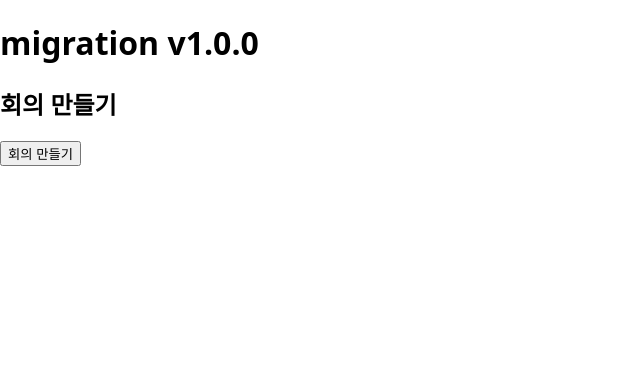
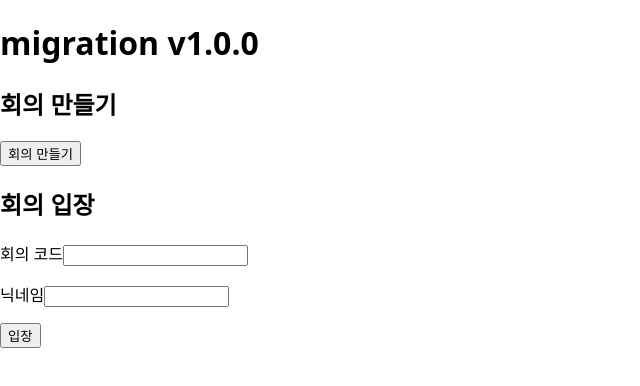
Before and after one commit to Beyond-Imagination/convene, a Next.js app in the folder apps/frontend/: page / in a window 1280 px wide. Shown: the top 386 px of the page, without its empty margins (0-640 px from the left). Built offline with nearby package versions, Linux system fonts and the light colour scheme; no server answers.

Commit message:
feat(frontend): JoinMeetingForm View + 홈 페이지에 입장 폼 추가

```diff
--- a/apps/frontend/src/app/page.tsx
+++ b/apps/frontend/src/app/page.tsx
@@ -1,24 +1,30 @@
 'use client';
 
 import { CreateMeetingForm } from '@/feature/meeting/components/CreateMeetingForm';
+import { JoinMeetingForm } from '@/feature/meeting/components/JoinMeetingForm';
 import { useCreateMeetingViewModel } from '@/feature/meeting/hooks/useCreateMeetingViewModel';
+import { useJoinMeetingViewModel } from '@/feature/meeting/hooks/useJoinMeetingViewModel';
 
 /**
- * 홈 페이지. v1 마이그레이션 단계에서는 회의 생성 단일 액션만 노출한다.
+ * 홈 페이지. v1 단계에서는 두 액션만 노출:
+ *   - 회의 생성 (CreateMeetingForm): 버튼 한 번에 새 회의를 만들고 입장
+ *   - 회의 입장 (JoinMeetingForm): 기존 회의 코드 + 닉네임으로 입장
  *
  * Next.js 정적 export 호환을 위해 client component 로 두고(ARCHITECTURE §4.3),
  * ViewModel hook 의 반환을 View 컴포넌트에 props 로 전달한다.
  */
 export default function HomePage() {
-  const vm = useCreateMeetingViewModel();
+  const createVm = useCreateMeetingViewModel();
+  const joinVm = useJoinMeetingViewModel();
   return (
     <main>
       <h1>migration v1.0.0</h1>
       <CreateMeetingForm
-        status={vm.status}
-        errorMessage={vm.errorMessage}
-        onSubmit={vm.submit}
+        status={createVm.status}
+        errorMessage={createVm.errorMessage}
+        onSubmit={createVm.submit}
       />
+      <JoinMeetingForm {...joinVm} />
     </main>
   );
 }
--- /dev/null
+++ b/apps/frontend/src/feature/meeting/components/JoinMeetingForm.tsx
@@ -0,0 +1,60 @@
+'use client';
+
+import type { UseJoinMeetingViewModel } from '@/feature/meeting/hooks/useJoinMeetingViewModel';
+
+/**
+ * 회의 입장 폼 View.
+ *
+ * ARCHITECTURE §4.2 — View 는 props 만으로 렌더한다. ViewModel hook 의 반환을
+ * 그대로 prop 타입으로 받는 패턴을 사용한다(`UseJoinMeetingViewModel`).
+ */
+export type JoinMeetingFormProps = UseJoinMeetingViewModel;
+
+export function JoinMeetingForm({
+  status,
+  register,
+  errors,
+  handleSubmit,
+}: JoinMeetingFormProps) {
+  const submitting = status === 'submitting';
+  return (
+    <form aria-label="join-form" onSubmit={handleSubmit}>
+      <h2>회의 입장</h2>
+      <p>
+        <label>
+          회의 코드
+          <input
+            type="text"
+            autoComplete="off"
+            aria-invalid={errors.code !== undefined}
+            {...register('code')}
+          />
+        </label>
+      </p>
+      {errors.code !== undefined && (
+        <p role="alert" data-field="code">
+          {errors.code.message}
+        </p>
+      )}
+      <p>
+        <label>
+          닉네임
+          <input
+            type="text"
+            autoComplete="off"
+            aria-invalid={errors.nickname !== undefined}
+            {...register('nickname')}
+          />
+        </label>
+      </p>
+      {errors.nickname !== undefined && (
+        <p role="alert" data-field="nickname">
+          {errors.nickname.message}
+        </p>
+      )}
+      <button type="submit" disabled={submitting}>
+        {submitting ? '입장 중…' : '입장'}
+      </button>
+    </form>
+  );
+}
--- a/apps/frontend/src/feature/meeting/hooks/useJoinMeetingViewModel.ts
+++ b/apps/frontend/src/feature/meeting/hooks/useJoinMeetingViewModel.ts
@@ -1,11 +1,11 @@
 'use client';
 
 import { useRouter } from 'next/navigation';
-import { useState } from 'react';
+import { type BaseSyntheticEvent, useState } from 'react';
 import {
   type FieldErrors,
-  type UseFormRegister,
   useForm,
+  type UseFormRegisterReturn,
 } from 'react-hook-form';
 
 import { useSessionStore } from '@/shared/stores/session.store';
@@ -31,9 +31,13 @@ export interface JoinMeetingFormValues {
 
 export interface UseJoinMeetingViewModel {
   readonly status: JoinMeetingStatus;
-  readonly register: UseFormRegister<JoinMeetingFormValues>;
+  /**
+   * View 가 input 에 spread 하는 register helper.
+   * 검증 규칙은 ViewModel 안에 캡슐화되어 View 가 알 필요 없다.
+   */
+  readonly register: (name: keyof JoinMeetingFormValues) => UseFormRegisterReturn;
   readonly errors: FieldErrors<JoinMeetingFormValues>;
-  readonly handleSubmit: (e?: React.BaseSyntheticEvent) => Promise<void>;
+  readonly handleSubmit: (e?: BaseSyntheticEvent) => Promise<void>;
 }
 
 export function useJoinMeetingViewModel(): UseJoinMeetingViewModel {
@@ -57,22 +61,17 @@ export function useJoinMeetingViewModel(): UseJoinMeetingViewModel {
     router.push(`/meetings/${values.code}`);
   });
 
-  return {
-    status,
-    register: (name, options) =>
-      register(name, {
-        ...options,
-        ...(name === 'code'
-          ? {
+  const registerField: UseJoinMeetingViewModel['register'] = (name) => {
+    if (name === 'code') {
+      return register('code', {
         required: '회의 코드를 입력하세요.',
         pattern: {
           value: MEETING_CODE_PATTERN,
           message: '회의 코드는 8자 소문자 영숫자입니다.',
         },
+      });
     }
-          : {}),
-        ...(name === 'nickname'
-          ? {
+    return register('nickname', {
       required: '닉네임을 입력하세요.',
       validate: (raw: string) => {
         const trimmed = raw.trim();
@@ -82,10 +81,8 @@ export function useJoinMeetingViewModel(): UseJoinMeetingViewModel {
         }
         return true;
       },
+    });
+  };
+
+  return { status, register: registerField, errors, handleSubmit };
 }
-          : {}),
-      }),
-    errors,
-    handleSubmit,
-  };
-}
```
Also changed, not shown: 1 other file (tests, documents, lock files or other folders). Lines whose indentation alone changed are shown as unchanged.
